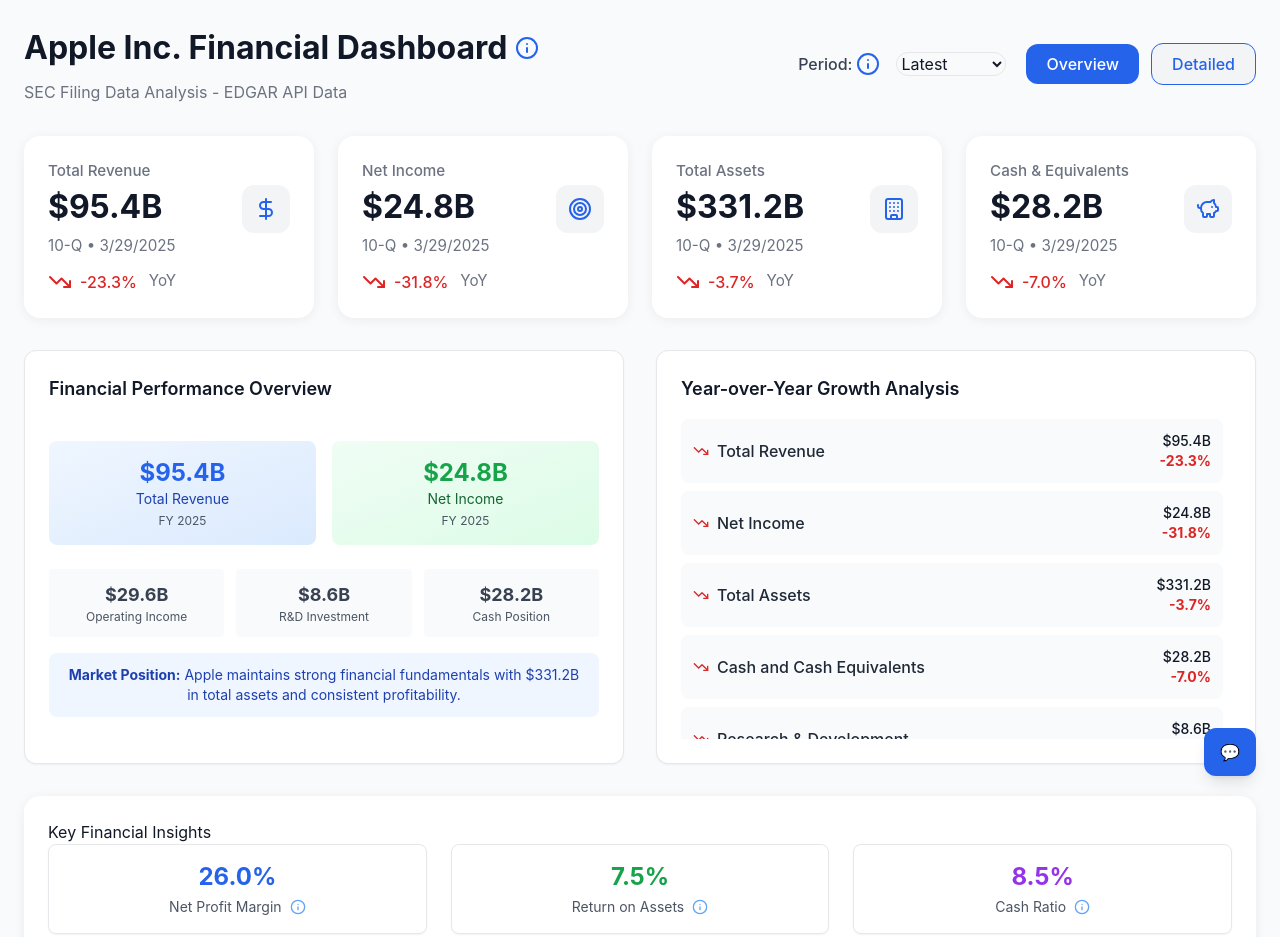
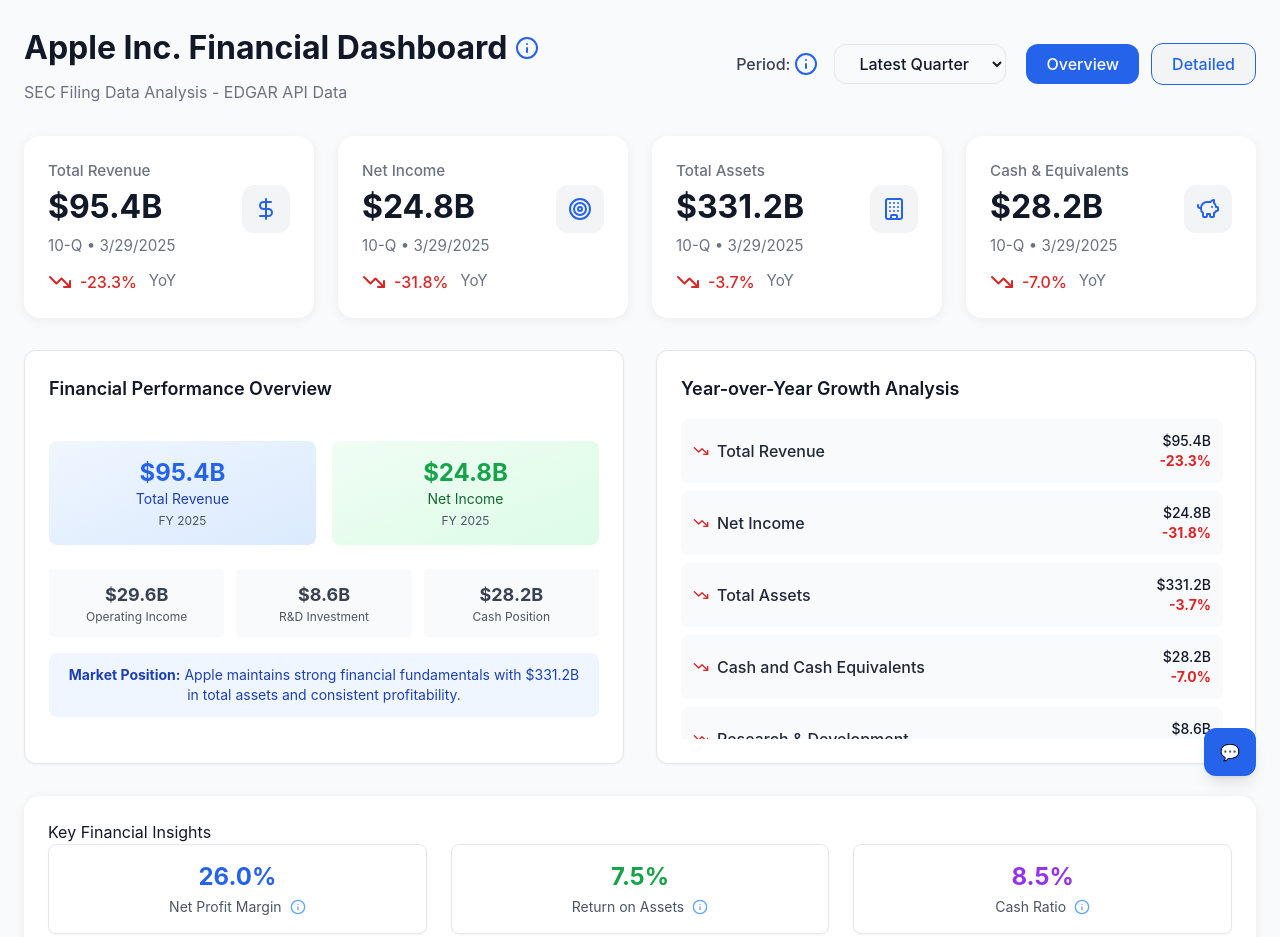
Before and after one commit to nateyaq/Apple, a plain HTML site: page demo.html in a window 1280 px wide. Shown: the top 937 px of the page. Drawn offline with nearby package versions, Linux system fonts and the light colour scheme.

Commit message:
chore: commit and push all files after local server run and UI tweaks

```diff
--- a/demo.html
+++ b/demo.html
@@ -71,8 +71,8 @@
                                     </div>
                                 </span>
                             </label>
-                            <select id="period-selector" style="margin-left:0.5rem;min-width:110px;" class="">
-                                <option value="latest">Latest</option>
+                            <select id="period-selector" style="margin-left:0.5rem;min-width:140px;padding:0.5rem 1.25rem;font-size:1rem;border-radius:0.75rem;border:1.5px solid #2563eb;background:#f9fafb;font-weight:500;" class="">
+                                <option value="latest">Latest Quarter</option>
                                 <option value="annual">Annual</option>
                             </select>
                         </div>
```
